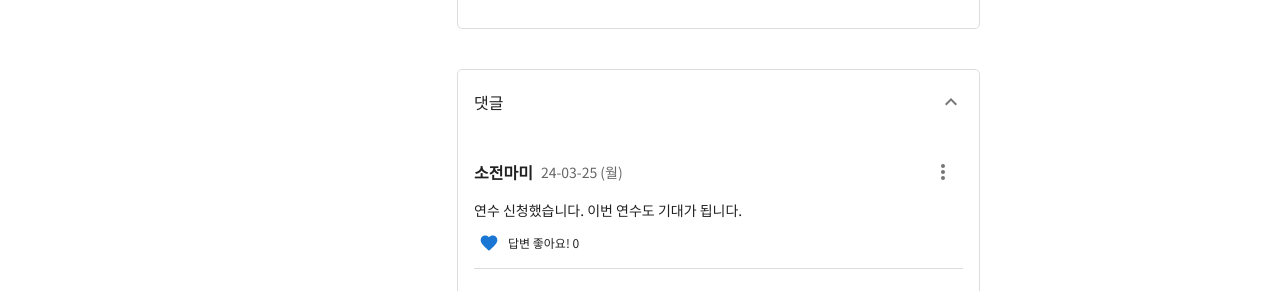
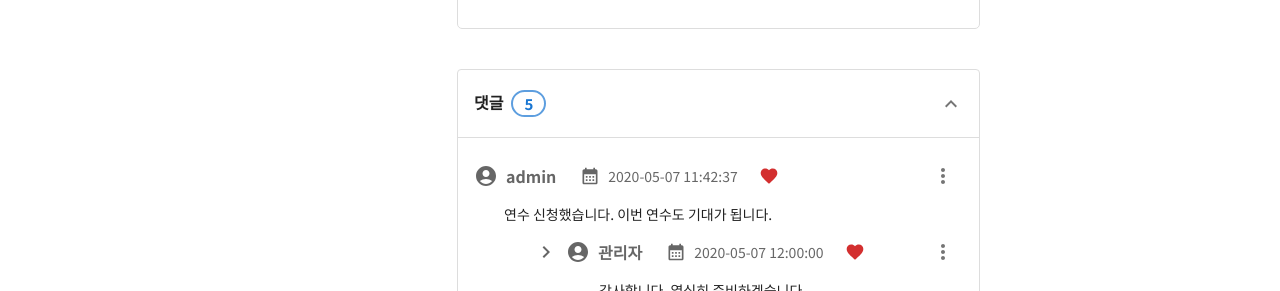
Before and after one commit to in-veloper/inc, a React (Create React App) app: page /notice/1 in a window 1280 px wide. Shown: the part 509-800 px from the top of the page. Built offline with nearby package versions, Linux system fonts and the light colour scheme; no server answers; the HTML template or start-up script is replaced by a standard one; a web font is replaced by a local one.

Commit message:
25.2.7 공지사항 상세 화면 댓글 및 에디터 추가 작업 중 commit

```diff
--- a/src/components/notice/NoticeDetail.tsx
+++ b/src/components/notice/NoticeDetail.tsx
@@ -1,4 +1,4 @@
-import { Accordion, AccordionDetails, AccordionSummary, Box, Divider, IconButton, Typography } from "@mui/material"
+import { Accordion, AccordionDetails, AccordionSummary, Box, Divider, IconButton, Typography, Chip, Menu, MenuItem, Button } from "@mui/material"
 import SidebarMenu from "../common/SidebarMenu"
 import { useParams } from "react-router-dom"
 import AccountCircleIcon from '@mui/icons-material/AccountCircle'
@@ -9,20 +9,81 @@ import VisibilityIcon from '@mui/icons-material/Visibility'
 import ExpandMoreIcon from '@mui/icons-material/ExpandMore';
 import MoreVertIcon from '@mui/icons-material/MoreVert'
 import FavoriteIcon from '@mui/icons-material/Favorite';
-import { useState } from "react"
+import KeyboardArrowRightIcon from '@mui/icons-material/KeyboardArrowRight';
+import { useRef, useState } from "react"
+import { EditorState, convertToRaw } from "draft-js";
+import { Editor } from "react-draft-wysiwyg";
+import "react-draft-wysiwyg/dist/react-draft-wysiwyg.css";
 import './style/noticeDetail.css'
 
 const NoticeDetail = () => {
+    const [menuAnchor, setMenuAnchor] = useState(null)
+    const [selectedComment, setSelectedComment] = useState(null)
+    const [editorState, setEditorState] = useState(EditorState.createEmpty());
+
     // 게시글 ID 획득
     const { id } = useParams()
 
-    const [comments] = useState([
-        { user: "소전마미", date: "24-03-25 (월)", text: "연수 신청했습니다. 이번 연수도 기대가 됩니다." },
-        { user: "냉각수", date: "24-03-25 (월)", text: "네. 신청했어요. 감사합니다." },
-        { user: "박주미", date: "24-03-25 (월)", text: "🔒 비밀글이에요!" },
-        { user: "관리자", date: "24-03-25 (월)", text: "네. 선생님 연수 전에 단톡방 초대하여 안내드립니다." },
+    const [comments, setComments] = useState([
+        {
+            user: "admin",
+            date: "2020-05-07 11:42:37",
+            text: "연수 신청했습니다. 이번 연수도 기대가 됩니다.",
+            replies: [
+                { user: "관리자", date: "2020-05-07 12:00:00", text: "감사합니다. 열심히 준비하겠습니다." },
+                { user: "관리자", date: "2020-05-07 12:00:00", text: "감사합니다!" },
+            ],
+        },
+        { user: "yiniwini", date: "2020-02-04 08:42:37", text: "네. 신청했어요. 감사합니다." , replies: [] },
+        { user: "정영인", date: "2020-03-04 03:42:37", text: "🔒 비밀글이에요!", replies: [] },
+        {
+            user: "관리자",
+            date: "2020-05-01 07:42:37",
+            text: "네. 선생님 연수 전에 단톡방 초대하여 안내드립니다.",
+            replies: [
+                { user: "정영인", date: "2020-05-07 12:00:00", text: "기대됩니다!" },
+            ]
+        },
     ]);
 
+    // 댓글 우측 Menu Open
+    const handleMenuOpen = (event: any, comment: any) => {
+        setMenuAnchor(event.currentTarget)
+        setSelectedComment(comment)
+    }
+
+    // 댓글 우측 Menu Close
+    const handleMenuClose = () => {
+        setMenuAnchor(null)
+        setSelectedComment(null)
+    }
+
+    // 댓글 Edit
+    const handleEdit = () => {
+        handleMenuClose()
+    }
+
+    // 댓글 Delete
+    const handleDelete = () => {
+        handleMenuClose()
+    }
+
+    const handleAddComment = () => {
+        const contentState = editorState.getCurrentContent()
+        const text = contentState.getPlainText()
+
+        if(text.trim() === "") return
+
+        const newComment = {
+            user: "현재 사용자",
+            date: new Date().toISOString(),
+            text: text,
+            replies: []
+        }
+
+        setComments([...comments, newComment])
+        setEditorState(EditorState.createEmpty())
+    }
 
     return (
         <div className="notice-detail">
@@ -80,11 +141,18 @@ const NoticeDetail = () => {
                         </Typography>
                     </Box>
                 </Box>
+                <Box>
                     <Accordion defaultExpanded sx={{ border: '1px solid #DDD', borderRadius: '5px', boxShadow: 0 }}>
-                    <AccordionSummary expandIcon={<ExpandMoreIcon />}>
-                        <Typography>
+                        <AccordionSummary sx={{ display: 'flex', alignItems: 'center', borderBottom: '1px solid #DDD' }} expandIcon={<ExpandMoreIcon />}>
+                            <Typography sx={{ fontWeight: 'bold' }}>
                                 댓글
                             </Typography>
+                            <Chip
+                                label="5"
+                                color="primary"
+                                variant="outlined"
+                                sx={{ fontWeight: 'bold', borderWidth: 2, height: 27, marginLeft: 1, fontSize: 15 }}
+                            />
                         </AccordionSummary>
                         <AccordionDetails>
                             {comments.map((comment, index) => (
@@ -93,38 +161,122 @@ const NoticeDetail = () => {
                                     style={{
                                         display: "flex",
                                         flexDirection: "column",
-                                    borderBottom: "1px solid #ddd",
+                                        borderBottom: index === comments.length - 1  ? "none" : "1px solid #ddd",
                                         padding: "10px 0",
                                     }}
                                 >
-                                <div style={{ display: "flex", alignItems: "center", justifyContent: "space-between" }}>
+                                    <div style={{ display: "flex", alignItems: "center", justifyContent: "space-between", color: '#666' }}>
                                         <div style={{ display: "flex", alignItems: "center" }}>
+                                            <AccountCircleIcon sx={{ marginRight: 1 }} />
                                             <Typography variant="body1" style={{ fontWeight: "bold", marginRight: 8 }}>
                                                 {comment.user}
                                             </Typography>
-                                        <Typography variant="body2" color="textSecondary">
+                                            <CalendarMonthIcon sx={{ marginLeft: 2, fontSize: 20 }}/>
+                                            <Typography variant="body2" color="textSecondary" sx={{ marginLeft: 1 }}>
                                                 {comment.date}
                                             </Typography>
+                                            <IconButton size="small" color="error" sx={{ marginLeft: 2 }}>
+                                                <FavoriteIcon fontSize="small" />
+                                            </IconButton>
                                         </div>
-                                    <IconButton>
+                                        <IconButton onClick={(event) => handleMenuOpen(event, comment)}>
                                             <MoreVertIcon />
                                         </IconButton>
                                     </div>
-                                <Typography variant="body2" style={{ marginTop: 8 }}>
+                                    <Typography variant="body2" style={{ marginTop: 8, marginBottom: 8, paddingLeft: 30 }}>
                                         {comment.text}
                                     </Typography>
-                                <div style={{ marginTop: 8, display: "flex", alignItems: "center" }}>
-                                    <IconButton size="small" color="primary">
+
+                                    {comment.replies.length > 0 && (
+                                        <div style={{ marginLeft: 50, paddingLeft: 10 }}>
+                                            {comment.replies.map((reply, replyIndex) => (
+                                                <div
+                                                    key={replyIndex}
+                                                    style={{
+                                                        display: 'flex',
+                                                        flexDirection: 'column',
+                                                        marginBottom: 8
+                                                    }}
+                                                >
+                                                    <div style={{ display: "flex", alignItems: "center", justifyContent: "space-between", color: '#666' }}>
+                                                        <div style={{ display: "flex", alignItems: "center" }}>
+                                                            <KeyboardArrowRightIcon sx={{ marginRight: 1 }}/>
+                                                            <AccountCircleIcon sx={{ marginRight: 1 }} />
+                                                            <Typography variant="body1" style={{ fontWeight: "bold", marginRight: 8 }}>
+                                                                {reply.user}
+                                                            </Typography>
+                                                            <CalendarMonthIcon sx={{ marginLeft: 2, fontSize: 20 }}/>
+                                                            <Typography variant="body2" color="textSecondary" sx={{ marginLeft: 1 }}>
+                                                                {reply.date}
+                                                            </Typography>
+                                                            <IconButton size="small" color="error" sx={{ marginLeft: 2 }}>
                                                                 <FavoriteIcon fontSize="small" />
                                                             </IconButton>
-                                    <Typography variant="caption" style={{ marginLeft: 4 }}>
-                                        답변 좋아요! 0
+                                                        </div>
+                                                        <IconButton onClick={(event) => handleMenuOpen(event, comment)}>
+                                                            <MoreVertIcon />
+                                                        </IconButton>
+                                                    </div>
+                                                    <Typography variant="body2" style={{ marginTop: 8, paddingLeft: 65 }}>
+                                                        {reply.text}
                                                     </Typography>
                                                 </div>
+                                            ))}
+                                        </div>
+                                    )}
                                 </div>
                             ))}
+                            <Box mt={3}>
+                                <Editor
+                                    editorState={editorState}
+                                    onEditorStateChange={setEditorState}
+                                    wrapperClassName="editor-wrapper"
+                                    editorClassName="editor"
+                                    toolbarClassName="toolbar"
+                                    placeholder="댓글을 입력하세요..."
+
+                                />
+                                {/* <ReactQuill
+                                    ref={quillRef}
+                                    theme="snow"
+                                    value={newComment}
+                                    onChange={setNewComment}
+                                    modules={modules}
+                                    formats={formats}
+                                    placeholder="댓글을 입력하세요"
+                                /> */}
+                                <Box sx={{ marginTop: 2, display: 'flex', justifyContent: 'center', gap: '10px' }}>
+                                    <Button
+                                        variant="contained"
+                                        color="primary"
+                                        onClick={handleAddComment}
+                                    >
+                                        댓글등록
+                                    </Button>
+                                    <Button
+                                        variant="contained"
+                                        color="inherit"
+                                        onClick={handleAddComment}
+                                    >
+                                        초기화
+                                    </Button>
+                                </Box>
+                            </Box>
                         </AccordionDetails>
                     </Accordion>
+                </Box>
+
+                <Menu
+                    anchorEl={menuAnchor}
+                    open={Boolean(menuAnchor)}
+                    onClose={handleMenuClose}
+                    anchorOrigin={{ vertical: "bottom", horizontal: 'right' }}
+                    transformOrigin={{ vertical: "top", horizontal: 'right' }}
+                    disableScrollLock   // Menu 표시 시 스크롤 유무 발생으로 인한 영역 조정 방지
+                >
+                    <MenuItem onClick={handleEdit}>수정</MenuItem>
+                    <MenuItem onClick={handleDelete}>삭제</MenuItem>
+                </Menu>
             </div>
         </div>
     )
```
Also changed, not shown: package.json (+5 -2 lines), 1 other file (tests, documents, lock files or other folders). Lines whose indentation alone changed are shown as unchanged.
